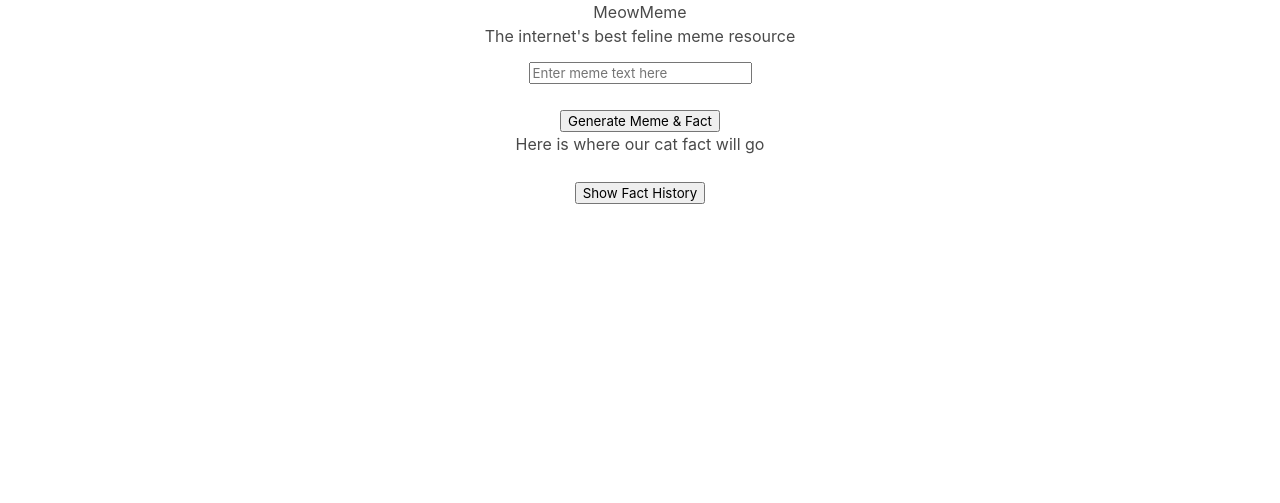
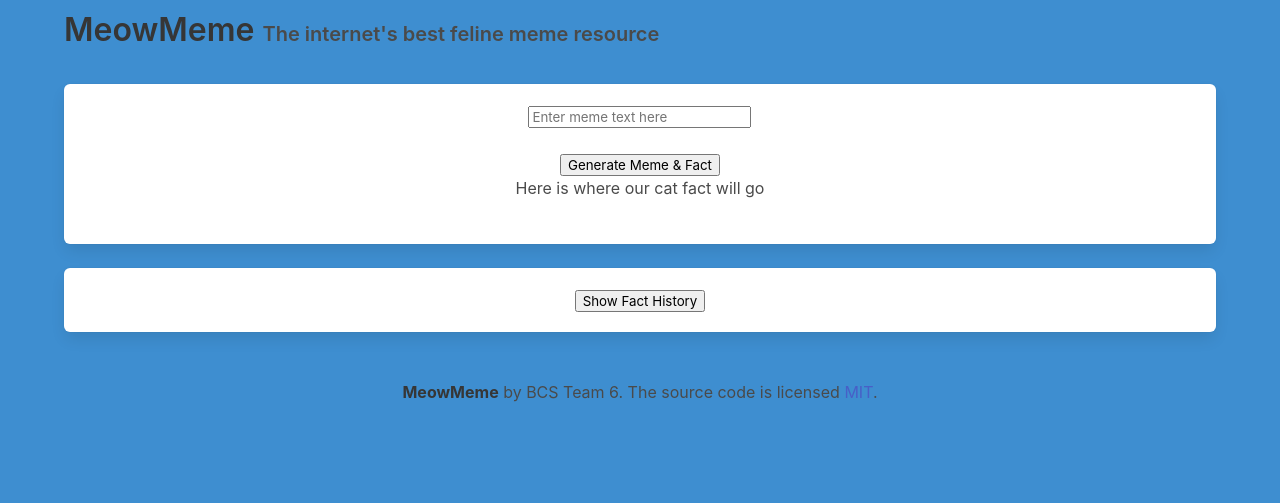
Before and after one commit to Pkrysinski/cat-meme-generator, a plain HTML site: page index.html in a window 1280 px wide. Drawn offline with nearby package versions, Linux system fonts and the light colour scheme; no server answers.

Commit message:
Adding some CSS (Bulma) styling, learning the finnicky parts of the framework, and polishing up the page a bit

```diff
--- a/assets/css/style.css
+++ b/assets/css/style.css
@@ -1,8 +1,9 @@
+html,
+body {
+    height: 100vh;
+};
+
 img {
     width: 300px;
     padding: 20px;
 };
-
-p {
-    padding: 20px;
-};
--- a/index.html
+++ b/index.html
@@ -4,24 +4,25 @@
     <meta charset="UTF-8">
     <meta http-equiv="X-UA-Compatible" content="IE=edge">
     <meta name="viewport" content="width=device-width, initial-scale=1.0">
+    <link rel="stylesheet" href="https://cdn.jsdelivr.net/npm/bulma@0.9.4/css/bulma.min.css">
     <link rel="stylesheet" type="text/css" href="./assets/css/style.css" />
-    <link rel="stylesheet" href="https://cdn.jsdelivr.net/npm/bulma@0.9.4/css/bulma.min.css">
     <title>Cat Meme Generator</title>
 </head>
-<body>
-    <header>
+<body class="has-background-info">
+    <header class="header m-3">
         <div class="container">
-            <div class="columns is-centered has-text-centered">
-                <div class="column is-8">
-                <h1>MeowMeme</h1>
-                <p>The internet's best feline meme resource</p>
+            <div class="columns">
+                <div class="column">
+                    <h1 class="title">MeowMeme  <span class="subtitle">The internet's best feline meme resource</span></h1>
                 </div>
             </div>
         </div>
     </header>
 
-    <main>
-        <div class="container">
+    <br>
+
+    <main class="has-background-info">
+        <div class="container box">
             <div class="columns is-centered has-text-centered">
                 <div class="column is-8">
                     <input type="text" id="meme-text" placeholder="Enter meme text here"><br><br>
@@ -29,6 +30,12 @@
                     <div id="cat-meme"></div>
                     <p id="cat-fact">Here is where our cat fact will go</p>
                     <br>
+                </div>
+            </div>
+        </div>
+        <div class="container box">
+            <div class="columns is-centered has-text-centered">
+                <div class="column">
                     <button id="history-button">Show Fact History</button>
                     <div id="cat-fact-history"></div>
                 </div>
@@ -36,6 +43,15 @@
         </div>
     </main>
 
+    <footer class="footer has-background-info">
+        <div class="content has-text-centered">
+          <p>
+            <strong>MeowMeme</strong> by BCS Team 6. The source code is licensed
+            <a href="https://github.com/Pkrysinski/cat-meme-generator">MIT</a>.
+          </p>
+        </div>
+    </footer>
+
     <script src="./assets/js/script.js"></script>
 </body>
 </html>
```
